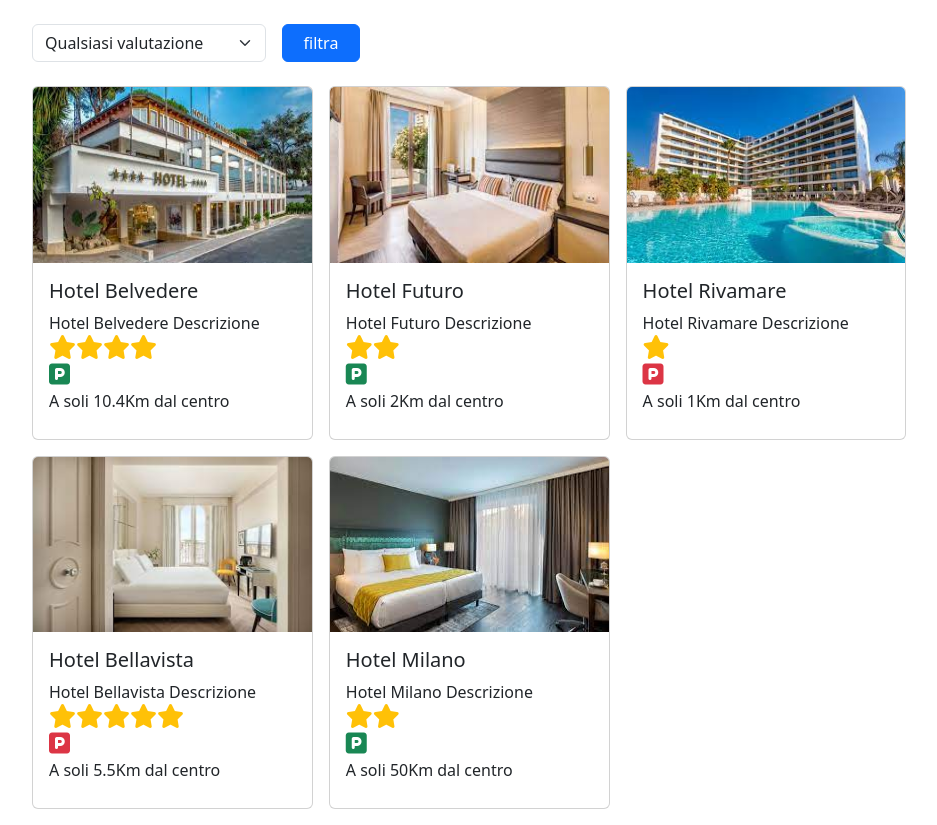
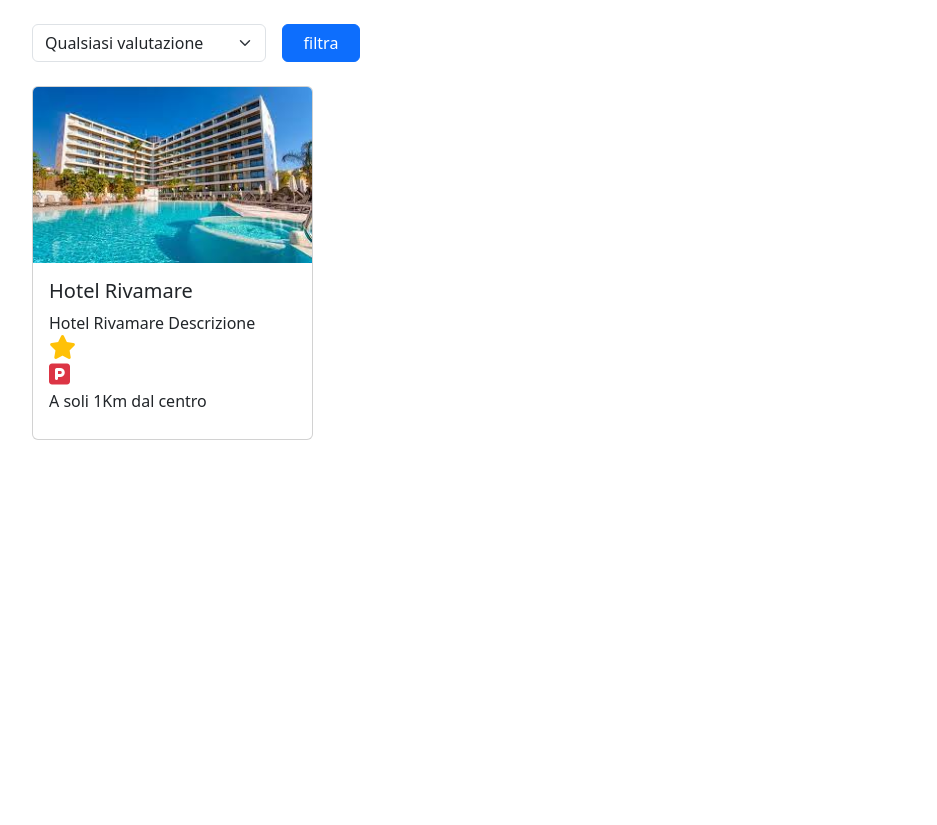
Before and after one commit to Marco9726/php-hotel, a PHP site: page /BONUS/index.php?select=1 in a window 1280 px wide. Shown: the whole page, without its empty margins (128-1065 px from the left). After the commit the page ends 440 px from the top, so only its background shows below. Run offline with PHP 8.4, Linux system fonts and the light colour scheme.

Commit message:
foreach per filtrare l'array hotels in base alla select selezionata

```diff
--- a/BONUS/index.php
+++ b/BONUS/index.php
@@ -3,6 +3,8 @@
 ini_set('display_errors', 1);
 ini_set('display_startup_errors', 1);
 error_reporting(E_ALL);
+
+$select = $_GET['select'];
 
 $hotels = [
 
@@ -48,7 +50,22 @@ $hotels = [
 	]
 
 ];
+
 $star = '<i class="fa-solid fa-star text-warning"></i>';
+
+$filteredArray = $hotels;
+
+if (isset($_GET['select']) !== 'Qualsiasi valutazione') {
+	$selectedStars = $select;
+
+	$filtredHotels = [];
+	foreach ($hotels as $hotel) {
+		if ($hotel['vote'] == $selectedStars) {
+			$filtredHotels[] = $hotel;
+		}
+	}
+	$filteredArray = $filtredHotels;
+}
 
 ?>
 
@@ -68,8 +85,8 @@ $star = '<i class="fa-solid fa-star text-warning"></i>';
 <body>
 	<div class="container w-75 mt-4">
 		<div class="row my-4">
-			<form action="GET" class="row">
-				<select class="form-select w-25 me-3" aria-label="Default select example">
+			<form action="./index.php" class="row" method="GET">
+				<select class="form-select w-25 me-3" aria-label="Default select example" name="select">
 					<option selected>Qualsiasi valutazione</option>
 					<option value="1">1</option>
 					<option value="2">2</option>
@@ -82,7 +99,7 @@ $star = '<i class="fa-solid fa-star text-warning"></i>';
 		</div>
 
 		<div class="row w-100 ">
-			<?php foreach ($hotels as $hotel) { ?>
+			<?php foreach ($filteredArray as $hotel) { ?>
 				<div class="card p-0 mb-3 me-3">
 					<img src="<?php echo $hotel['img'] ?>" alt="hotel-image" class="card-img-top">
 					<div class="card-body">
```
Also changed, not shown: 2 other files.
